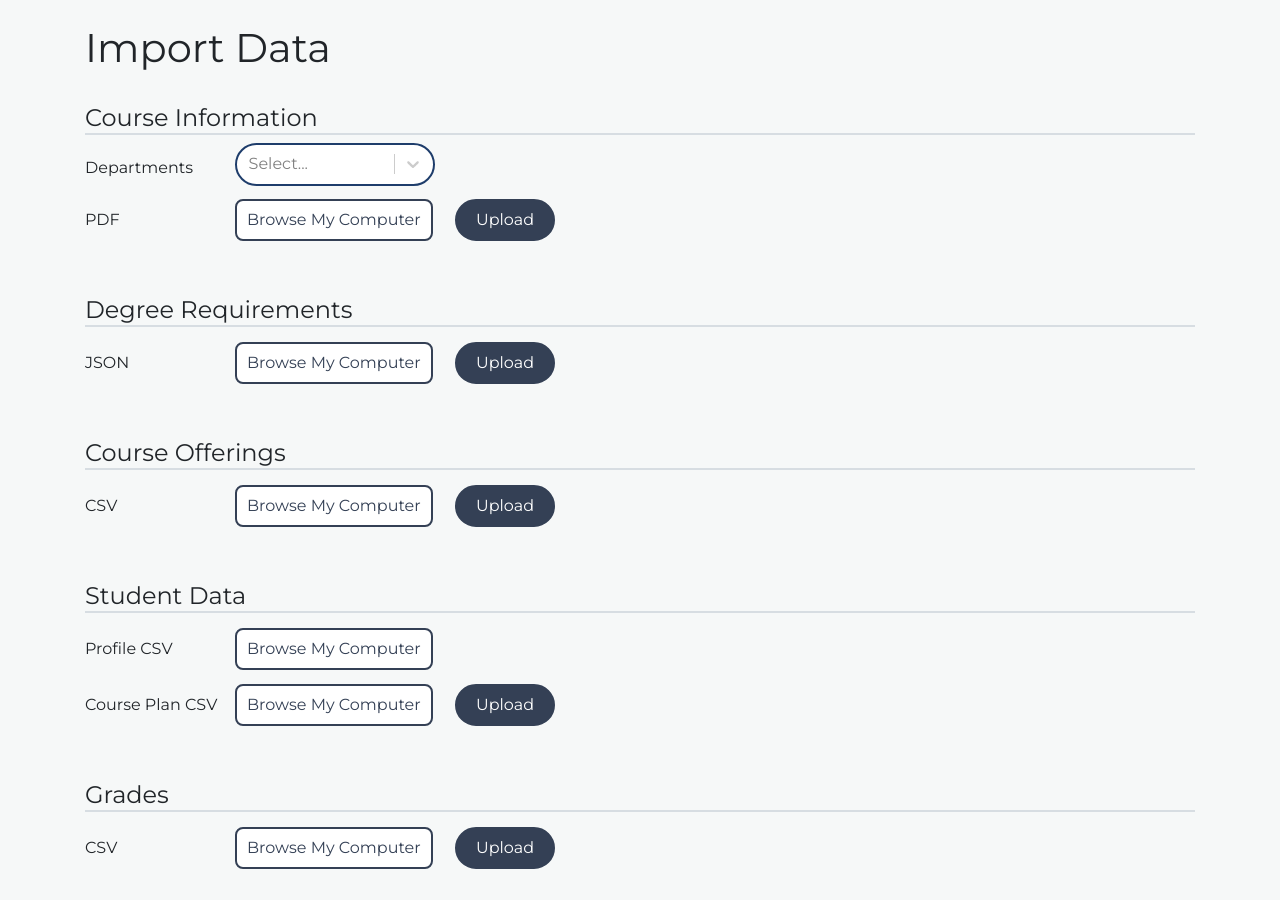
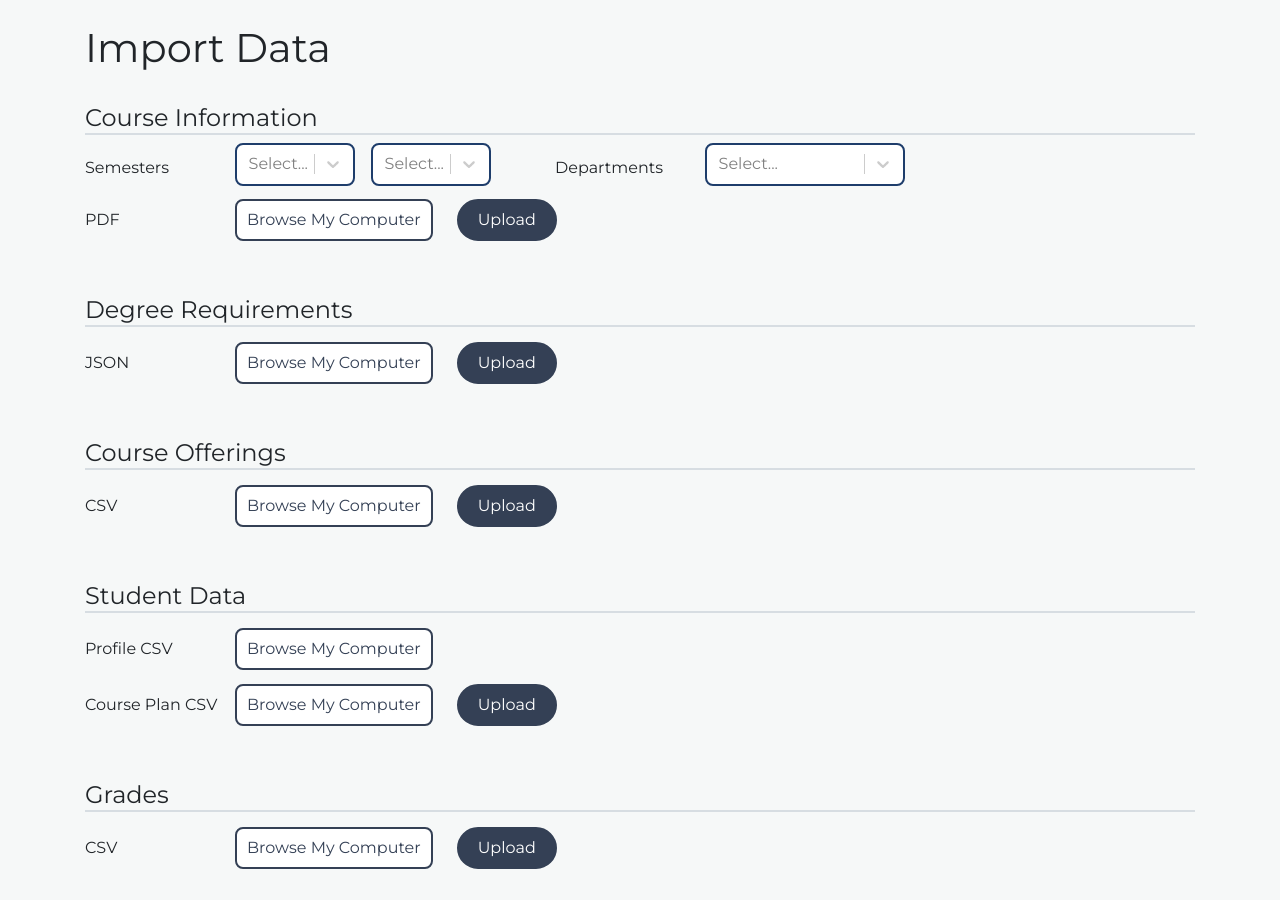
Before and after one commit to casseyhu/mast, a React (Create React App) app: page /import in a window 1280 px wide. Built offline with nearby package versions, Linux system fonts and the light colour scheme.

Commit message:
add sem and year dropdown

```diff
--- a/src/components/Dropdown.jsx
+++ b/src/components/Dropdown.jsx
@@ -9,7 +9,7 @@ const customStyles = {
   }),
   multiValue: (provided) => ({
     ...provided,
-    borderRadius: '2rem',
+    borderRadius: '0.5rem',
     color: 'white',
     padding: '0 .2rem',
     backgroundColor: 'rgba(30, 61, 107, 0.75)'
@@ -18,11 +18,11 @@ const customStyles = {
     ...provided,
     color: 'white',
   }),
-  multiValueRemove: (provided, state) => ({
+  multiValueRemove: (provided) => ({
     ...provided,
     "&:hover": {
       backgroundColor: "rgba(30, 61, 107, 0.75)",
-      borderRadius: '2rem',
+      borderRadius: '0.5rem',
       color: "white"
     }
   }),
@@ -30,7 +30,7 @@ const customStyles = {
     ...provided,
     border: '2px solid rgb(30, 61, 107)',
     padding: '.1rem',
-    borderRadius: '2rem',
+    borderRadius: '0.5rem',
     "&:hover": {
       border: '2px solid rgb(30, 61, 107)',
     }
@@ -39,10 +39,10 @@ const customStyles = {
 
 const Dropdown = (props) => {
   return (
-    <div className="dd-wrapper">
+    <div className={`dd-wrapper-${props.variant}`}>
       <Select
-        isMulti={true}
-        isSearchable={true}
+        isMulti={props.variant === 'multi'}
+        isSearchable
         onChange={props.onChange}
         options={props.items}
         styles={customStyles}
--- a/src/components/ImportItem.jsx
+++ b/src/components/ImportItem.jsx
@@ -9,6 +9,8 @@ const ImportItem = (props) => {
   const [file, setfile] = useState("");
   const [firstfile, setfirstfile] = useState("");
   const [depts, setdepts] = useState([]);
+  const [semester, setsem] = useState("");
+  const [year, setyear] = useState("");
   const [uploading, setUploading] = useState(false);
 
   useEffect(() => {
@@ -29,6 +31,8 @@ const ImportItem = (props) => {
     if (props.header === "Course Information") {
       upload_path = 'course/upload';
       formData.append("depts", depts);
+      formData.append("semester", semester);
+      formData.append("year", year);
     }
     else if (props.header === "Degree Requirements") {
       console.log("Uploading Degree Requirements");
@@ -46,7 +50,6 @@ const ImportItem = (props) => {
       console.log("Uploading grades")
       upload_path = 'courseplanitem/upload';
     }
-    console.log(upload_path)
     axios.post(upload_path, formData, {
       headers: {
         'Content-Type': 'multipart/form-data'
@@ -78,23 +81,28 @@ const ImportItem = (props) => {
           </div>
           {firstfile && <small style={{ marginLeft: "1.5rem" }}>{firstfile.name}</small>}
         </div>
-        )
-      }
-      {props.dropdown
-        && (<div className="flex-horizontal">
-          <span style={{ width: "150px" }}>{props.dropdown}</span>
-          <div style={{ width: "20" }}>
-            <Dropdown title={props.dropdown} items={props.items} onChange={selectionHandler} />
+        )}
+      {props.depts && props.sems && props.years
+        && (<div className="flex-horizontal" style={{ flexWrap: 'wrap' }}>
+          <span style={{ width: "150px" }}>Semesters</span>
+          <Dropdown variant="single" items={props.sems} onChange={(e) => setsem(e.value)} />
+          <div style={{marginRight: '3rem'}}>
+            <Dropdown variant="single" items={props.years} onChange={(e) => setyear(e.value)} />
+          </div>
+          <div className="flex-horizontal" style={{ width: '540px' }}>
+            <span style={{ width: '150px' }}>Departments</span>
+            <div style={{ width: "20" }}>
+              <Dropdown variant="multi" items={props.depts} onChange={selectionHandler} />
+            </div>
           </div>
         </div>
-        )
-      }
+        )}
       <div className="flex-horizontal">
         <span style={{ width: "150px" }}>{props.type}</span>
         <div style={{ width: "20" }}>
           <Button variant="square" text="Browse My Computer" setFile={e => setfile(e)} />
         </div>
-        <div style={{ width: "100px", marginLeft: "1.4rem" }}>
+        <div style={{ width: "100px", marginLeft: "1.5rem" }}>
           <Button variant="round" text="Upload" onClick={uploadFile} />
         </div>
       </div>
--- a/src/components/LoginContainer.jsx
+++ b/src/components/LoginContainer.jsx
@@ -9,7 +9,7 @@ class LoginContainer extends Component {
     user: "gpd",
     email: '',
     password: '',
-    error: 0
+    error: ''
   }
 
   setEmail = (e) => {
@@ -59,16 +59,13 @@ class LoginContainer extends Component {
       }
     }).catch(err => {
       console.log(err);
-      this.setState({err: err + 1});
+      this.setState({ error: "Username and/or password are incorrect." });
     })
   }
 
 
   render() {
     document.onkeyup = this.handleKeyUp;
-    var errorText = "";
-    if (this.state.err)
-      errorText = "Failed to log in";
     return (
       <div className='login-box'>
         <div className="login-box-top">
@@ -77,10 +74,10 @@ class LoginContainer extends Component {
             Stony Brook University <br />Masters Student Tracking System
           </p>
         </div>
-        <h2 className="login-item" style={{ textAlign: 'center', fontWeight: "800" }}>USER LOGIN</h2>
+        <h2 className="login-item">USER LOGIN</h2>
         <div className="flex-horizontal user-slider login-item" onClick={this.switchUser}>
-          <div className={`gpd${this.state.user === "gpd" ? '-selected' : ''}`}></div>
-          <div className={`student${this.state.user === "student" ? '-selected' : ''}`}></div>
+          <div className={`gpd${this.state.user === "gpd" ? '-selected' : ''}`} />
+          <div className={`student${this.state.user === "student" ? '-selected' : ''}`} />
           <div className="users">
             <span className="gpd"> GPD </span>
             <span className="student"> Student </span>
@@ -92,8 +89,8 @@ class LoginContainer extends Component {
         <div className="login-item">
           <InputField type="password" placeholder="password" onChange={this.setPassword} />
         </div>
-        <span style={{color:"red"}}>{errorText}</span>
         <Button variant="round" text="login" onClick={this.login} />
+        <span className="error">{this.state.error}</span>
       </div>
     )
   }
--- a/src/constants/index.js
+++ b/src/constants/index.js
@@ -1,12 +1,27 @@
-export const SEMESTERS = ["Fall 2020", "Winter 2021", "Spring 2021", "Summer 2021", "Fall 2021", "Winter 2022", "Spring 2022", "Summer 2022"];
+export const SEMESTERS = [
+  { value: 'Fall', label: 'Fall' },
+  { value: 'Winter', label: 'Winter' },
+  { value: 'Spring', label: 'Spring' },
+  { value: 'Summer', label: 'Summer' }
+];
 
+export const YEARS = [
+  { value: '2018', label: '2018' },
+  { value: '2019', label: '2019' },
+  { value: '2020', label: '2020' },
+  { value: '2021', label: '2021' },
+  { value: '2022', label: '2022' },
+  { value: '2023', label: '2023' },
+  { value: '2024', label: '2024' },
+  { value: '2025', label: '2025' }
+];
 // export const DEPARTMENTS = ["AMS (Applied Mathematics)", "BMI (Biomedical Informatics)", "CSE (Computer Science)", "ESE (Computer Engineering)"];
 export const DEPARTMENTS = [
   { value: 'AMS', label: 'AMS' },
   { value: 'BMI', label: 'BMI' },
   { value: 'CSE', label: 'CSE' },
   { value: 'ESE', label: 'ESE' }
-]
+];
 
 
 export const TESTING = [
--- a/src/css/components.css
+++ b/src/css/components.css
@@ -62,11 +62,18 @@ nav {
 
 /* Dropdown CSS */
 
-.dd-wrapper {
+.dd-wrapper-multi {
   min-width: 200px;
   width: fit-content;
-  max-width: 350px;
+  max-width: 400px;
   margin-bottom: 0.4rem;
+}
+.dd-wrapper-single {
+  min-width: 120px;
+  width: fit-content;
+  max-width: 140px;
+  margin-bottom: 0.4rem;
+  margin-right: 1rem;
 }
 
 /* Login box */
@@ -124,7 +131,9 @@ nav {
 
 .login-item {
   margin-top: 0;
-  margin-bottom: 0.6rem !important;
+  margin-bottom: 0.4rem !important;
+  text-align: center;
+  font-weight: 800;
 }
 
 .users {
--- a/src/css/index.css
+++ b/src/css/index.css
@@ -60,6 +60,12 @@ footer {
   justify-content: flex-start;
 }
 
+.error {
+  display:table;
+  margin:0 auto;
+  color: #a8201a;
+}
+
 i.fa {
   line-height: inherit;
 }
--- a/src/pages/Import.jsx
+++ b/src/pages/Import.jsx
@@ -1,7 +1,7 @@
 import React, { Component } from 'react';
 import Container from "react-bootstrap/Container";
 import ImportItem from '../components/ImportItem';
-import { DEPARTMENTS } from '../constants';
+import { SEMESTERS, YEARS, DEPARTMENTS } from '../constants';
 
 class Import extends Component {
   render() {
@@ -9,7 +9,7 @@ class Import extends Component {
       <Container fluid="lg" className="container">
         <h1>Import Data</h1>
         <div className="flex-vertical">
-          <ImportItem header="Course Information" dropdown="Departments" items={DEPARTMENTS} type="PDF" />
+          <ImportItem header="Course Information" type="PDF" sems={SEMESTERS} years={YEARS} depts={DEPARTMENTS} />
           <ImportItem header="Degree Requirements" type="JSON" />
           <ImportItem header="Course Offerings" type="CSV" />
           <ImportItem header="Student Data" first="Profile CSV" type="Course Plan CSV" />
```
Also changed, not shown: 2 other files (tests, documents, lock files or other folders).
